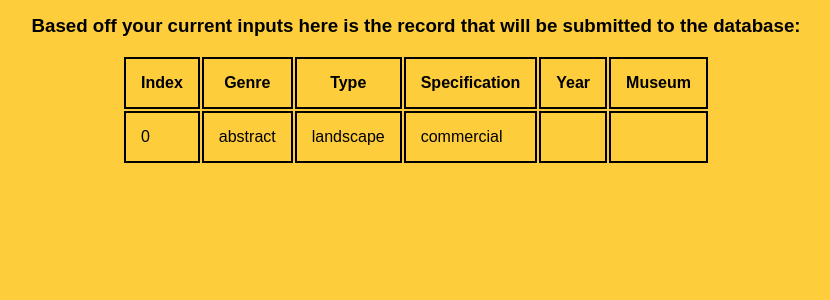
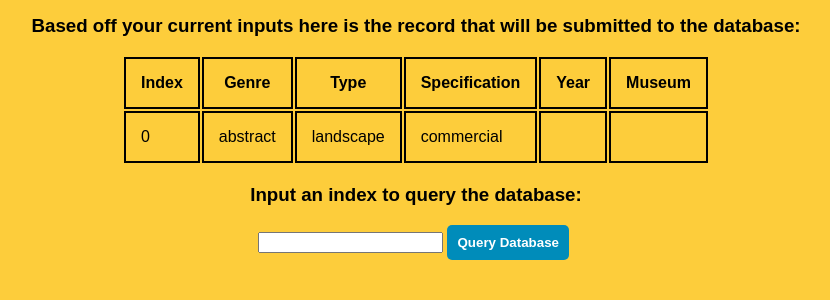
Before and after one commit to srishti-lamba/React-ShoppingWebsite, a PHP site: page /Lab2-Part1-Team6.php in a window 1280 px wide. Shown: the part 187-487 px from the top of the page, without its empty margins (224-1054 px from the left). Run offline with PHP 8.4, Linux system fonts and the light colour scheme.

Commit message:
added code for part e)

```diff
--- a/Lab2/Lab2-Part1-Team6.css
+++ b/Lab2/Lab2-Part1-Team6.css
@@ -2,6 +2,12 @@
     display: flex;
     flex-direction: row;
     justify-content: space-between;
+}
+
+.query-form {
+    display: flex;
+    align-items: center;
+    justify-content: center;
 }
 
 body {
--- a/Lab2/Lab2-Part1-Team6.php
+++ b/Lab2/Lab2-Part1-Team6.php
@@ -149,22 +149,53 @@
         </table>
     </div>
 
+    <h3>Input an index to query the database:</h3>
+    <form class="query-form" action="./Lab2-Part1-Team6.php" method="get">
+
+        <div>
+            <input type="number" name="index"/>
+            <input name="action" class="form-button" type="submit" value="Query Database"/>
+        </div>
+
+    </form>
+
+    <?php
+        //check if user input is an integer and a valid index in the array
+        if(isset($_GET['action']) && !is_int($_GET['index']) && $_GET['index'] >= 0 && $_GET['index'] < count($artArray)) {
+            $queriedArtWork = $artArray[$_GET['index']];
+            echo "<h3>Art work with index of " . $_GET['index'] . ":</h3>";
+            echo "<table><tr><th>Index</th><th>Genre</th><th>Type</th><th>Specification</th><th>Year</th><th>Museum</th></tr>";
+            echo "<tr>";
+            echo "<td>". $_GET['index'] . "</td>";
+            echo "<td>" . $queriedArtWork->genre . "</td>";
+            echo "<td>" . $queriedArtWork->type . "</td>";
+            echo "<td>" . $queriedArtWork->specification . "</td>";
+            echo "<td>" . $queriedArtWork->year . "</td>";
+            echo "<td>" . $queriedArtWork->museum . "</td>";
+            echo "</tr>";
+            echo "</table>";
+        } else if (isset($_GET['action'])) {
+            //if user submitted form but without a valid input then print error message
+            echo "<h3>not a valid index</h3>";
+        }
+    ?>
+
     <div>
 
     <?php
 
         if(count($artArray) > 0){
-            echo "<h3>Saved Records:</h3>";
+            echo "<h3>Here is a List of Your Saved Records:</h3>";
             echo "<table><tr><th>Index</th><th>Genre</th><th>Type</th><th>Specification</th><th>Year</th><th>Museum</th></tr>";
             for ($x = 0; $x < count($artArray); $x++) {
                 $artWork = $artArray[$x];
                 echo "<tr>";
                 echo "<td>$x</td>";
-                echo "<td>"; echo $artWork->genre; echo "</td>";
-                echo "<td>"; echo $artWork->type; echo "</td>";
-                echo "<td>"; echo $artWork->specification; echo "</td>";
-                echo "<td>"; echo $artWork->year; echo "</td>";
-                echo "<td>"; echo $artWork->museum; echo "</td>";
+                echo "<td>"; echo $artWork->genre . "</td>";
+                echo "<td>"; echo $artWork->type . "</td>";
+                echo "<td>"; echo $artWork->specification . "</td>";
+                echo "<td>"; echo $artWork->year . "</td>";
+                echo "<td>"; echo $artWork->museum . "</td>";
                 echo "</tr>";
             }
 
@@ -175,5 +206,9 @@
     </div>
 
 
+
+
+
+
 </body>
 </html>
```
